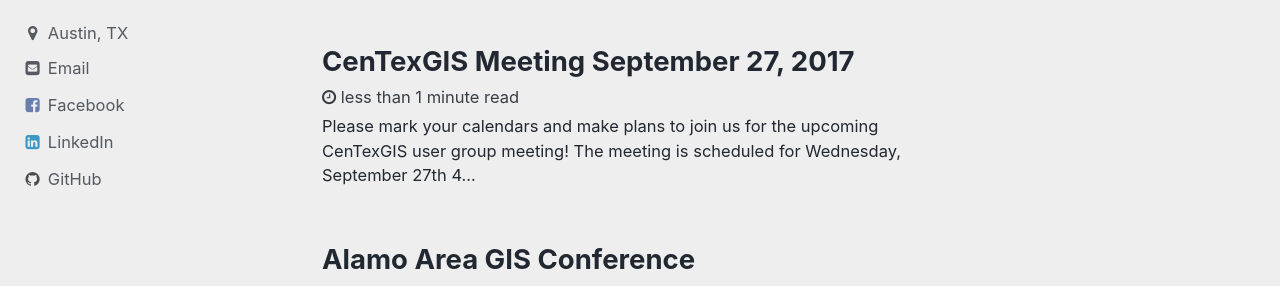
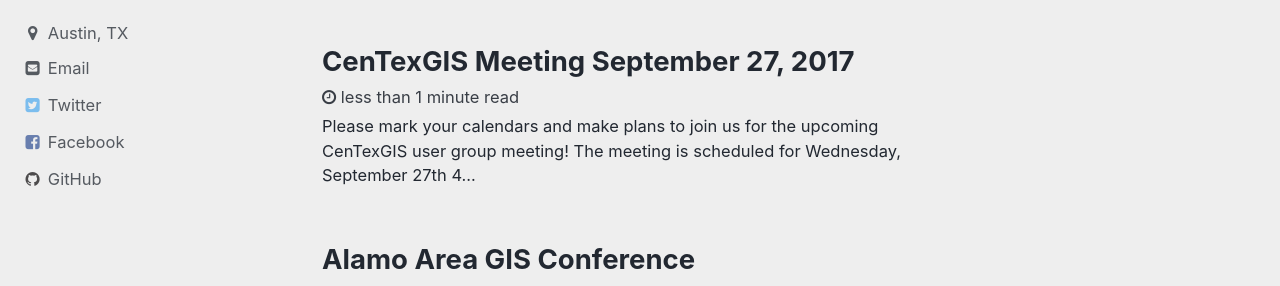
Before and after one commit to centexgis/prototype, a Jekyll site: the page built from index.html, in a window 1280 px wide. Shown: the part 355-641 px from the top of the page. Built offline with Jekyll 4.4.1, drawn with Linux system fonts in a browser that asks for light colours; the list of posts is cut into pages by our own code.

Commit message:
work on osm map for contact; _config.yml customization

```diff
--- a/_config.yml
+++ b/_config.yml
@@ -16,13 +16,13 @@ description              : "A Geographic Information Systems User Group Serving
 url                      : "https://centexgis.github.io" # the base hostname & protocol for your site e.g. "https://mmistakes.github.io"
 baseurl                  : # the subpath of your site, e.g. "/blog"
 repository               : "centexgis/prototype" # GitHub username/repo-name e.g. "mmistakes/minimal-mistakes"
-teaser                   : # path of fallback teaser image, e.g. "/assets/images/500x300.png"
+teaser                   : "/assets/img/earth_space.jpg" # path of fallback teaser image, e.g. "/assets/images/500x300.png"
 # breadcrumbs            : false # true, false (default)
 words_per_minute         : 200
 comments:
   provider               : # false (default), "disqus", "discourse", "facebook", "google-plus", "staticman", "custom"
   disqus:
-    shortname            : centexgis # https://help.disqus.com/customer/portal/articles/466208-what-s-a-shortname-
+    shortname            : "centexgis" # https://help.disqus.com/customer/portal/articles/466208-what-s-a-shortname-
   discourse:
     server               : # https://meta.discourse.org/t/embedding-discourse-comments-via-javascript/31963 , e.g.: meta.discourse.org
   facebook:
@@ -97,13 +97,13 @@ author:
   keybase          :
   instagram        :
   lastfm           :
-  linkedin         : "1786489" # "john-doe-12345678" (the last part of your profile url, e.g. https://www.linkedin.com/in/john-doe-12345678)
+  linkedin         : # "john-doe-12345678" (the last part of your profile url, e.g. https://www.linkedin.com/in/john-doe-12345678)
   pinterest        :
   soundcloud       :
   stackoverflow    : # "123456/username" (the last part of your profile url, e.g. https://stackoverflow.com/users/123456/username)
   steam            : # "steamId" (the last part of your profile url, e.g. https://steamcommunity.com/id/steamId/)
   tumblr           :
-  twitter          :
+  twitter          : "atxgisday"
   vine             :
   weibo            :
   xing             :
--- a/contact.html
+++ b/contact.html
@@ -11,7 +12,7 @@ permalink: /contact/
                 <p>Email: <a href="mailto:centexgis@gmail.com">centexgis@gmail.com</a></p>
                 <p>We are located in the Austin, TX area and would love to hear from you and to see you at our next meeting!</p>
 
-                <div style="text-decoration:none; overflow:hidden;max-width:100%;width:500px;height:500px;"><div id="embedmap-display" style="height:100%; width:100%;max-width:100%;"><iframe style="height:100%;width:100%;border:0;" frameborder="0" src="https://www.google.com/maps/embed/v1/place?q=Austin,+TX,+United+States&key=AIzaSyBFw0Qbyq9zTFTd-tUY6dZWTgaQzuU17R8"></iframe></div><a class="googlemap-code-enabler" href="https://dedicatedserver.expert" id="grabmaps-authorization">see</a><style>#embedmap-display img.text-marker{max-width:none!important;background:none!important;}img{max-width:none}</style></div>
+            <iframe src="http://centexgis.com/atx-map" width="100%" height="500" frameborder="0"></iframe>
         </div>
     </div><!--/row -->
 </div><!--/container -->
```
Also changed, not shown: other parts of contact.html (+1 -0 lines), assets/img/atx_gis_day.jpg (added), assets/img/earth_space.jpg (added).
